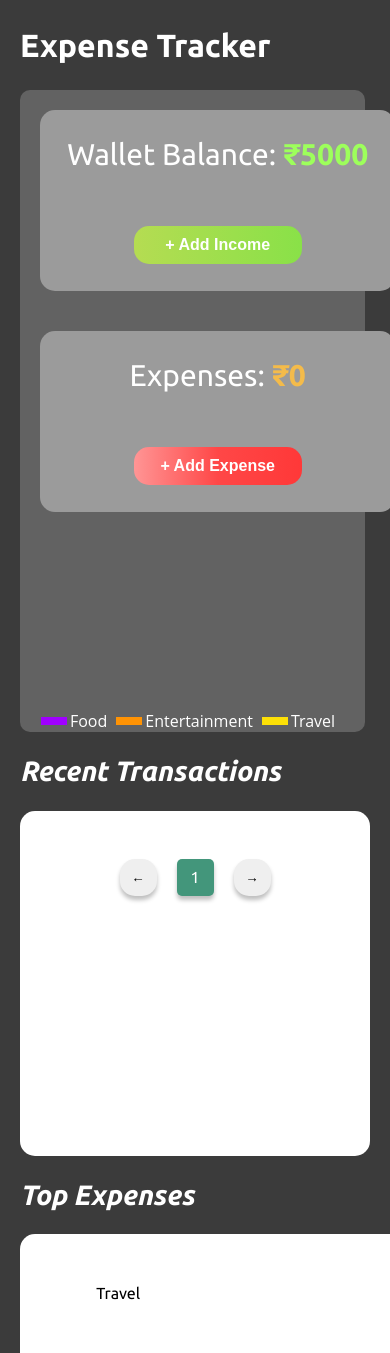
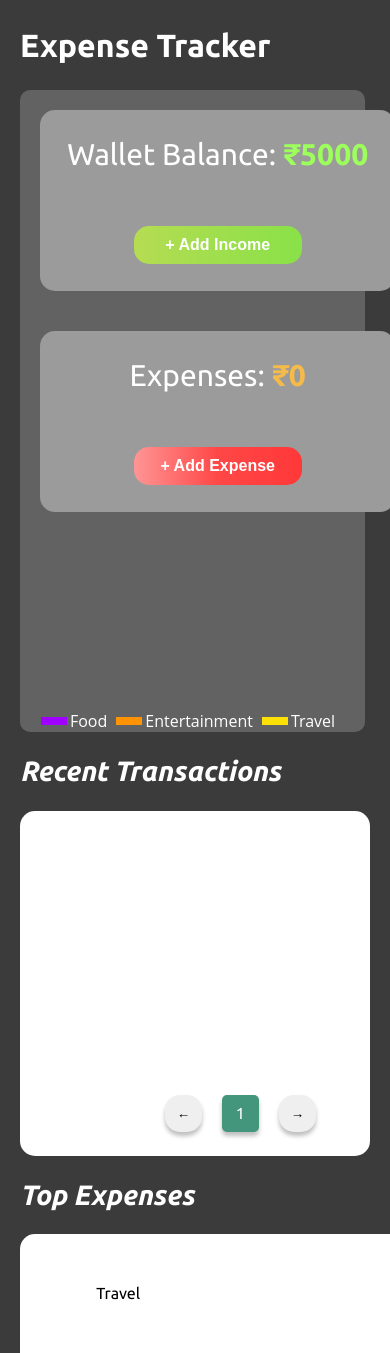
Before and after one commit to shashwatmanu/expensetracker, a React (Create React App) app: page / in a window 390 px wide. Shown: the top 1353 px of the page. Built offline with nearby package versions, Linux system fonts and the light colour scheme.

Commit message:
Responsive Design

```diff
--- a/src/Components/Transactions.jsx
+++ b/src/Components/Transactions.jsx
@@ -63,7 +63,8 @@ paginatedVar.push(transactions[i])
     <div style={{marginLeft:'20px', display:'flex', justifyContent:'space-around', flexWrap:'wrap', marginRight:'20px'}}>
         <div style={{width:'738px'}}>
     <h2 style={{fontWeight:'700', fontStyle:'italic', fontSize:'28px'}}>Recent Transactions</h2>
-    <div style={{backgroundColor:'#FFFFFF', color:'black', height:'297px', borderRadius:'15px', padding:'24px', display:'flex', flexDirection:'column'}}>
+    <div style={{backgroundColor:'#FFFFFF', color:'black', height:'297px', borderRadius:'15px', padding:'24px'}}>
+        <div style={{position:'relative', height:'100%'}}>
     {paginatedTransactions.map((transaction)=> <div><div>
         <div style={{display:'flex',justifyContent:"space-between", height:'60px'}}>
 
@@ -94,13 +95,16 @@ paginatedVar.push(transactions[i])
         </div>
         <div style={{marginBottom:'12px'}}><hr/></div>
         </div>)}
-        <div style={{ display:'flex', alignSelf:'center', marginTop:'24px'}}>
+
+        <div style={{position:'absolute', display:'flex', left:'40%', bottom:'0'}}>
+
         <button onClick={()=>setPage(prevPage=>prevPage-1)} style={{borderRadius:'15px', border:'none', width:'37px', boxShadow:'0 4px 4px rgba(0,0,0,0.25)'}}>←</button>
         <div style={{backgroundColor:'#43967B', width:'37px', height:'37px', display:'flex', alignItems:'center', justifyContent:'center', color:'white', borderRadius:'5px', margin:'0 20px 0 20px', boxShadow:'0 4px 4px rgba(0,0,0,0.25)'}}>{page}</div>
         <button onClick={()=>setPage(prevPage=>prevPage+1)} style={{borderRadius:'15px', border:'none', width:'37px', boxShadow:'0 4px 4px rgba(0,0,0,0.25)'}}>→</button>
+        </div>
+
     </div>
     </div>
-
     </div>
     <div style={{display:'flex', flexDirection:'column'}}>
     <h2  style={{fontWeight:'700', fontStyle:'italic', fontSize:'28px'}}>Top Expenses</h2>
```
